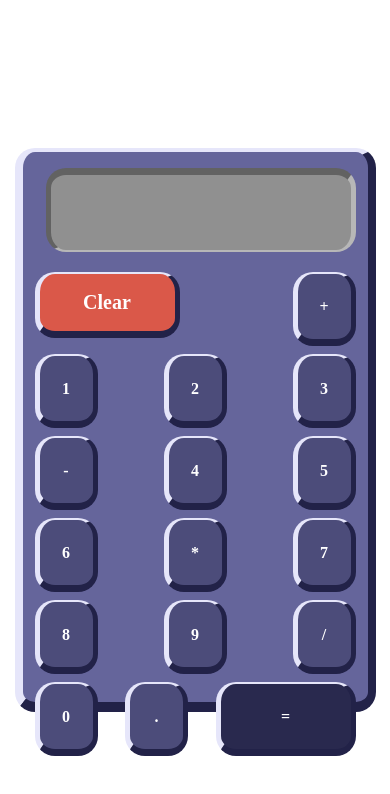
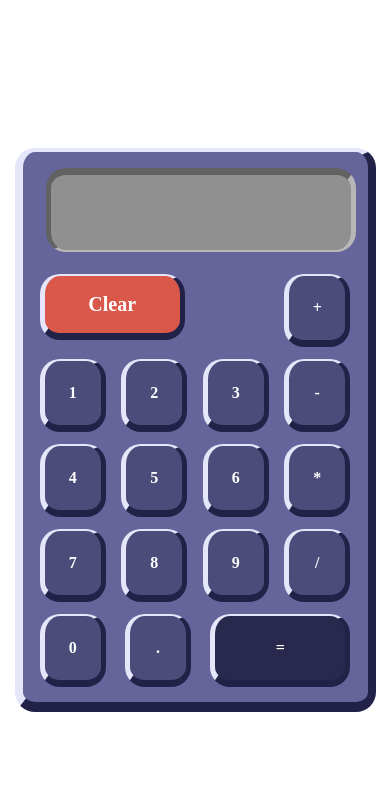
Before and after one commit to gaurav8969/Calculator-JS, a plain HTML site: page index.html in a window 390 px wide. Drawn offline with Linux system fonts and the light colour scheme.

Commit message:
switch to relative size units for more responsive design

```diff
--- a/index.html
+++ b/index.html
@@ -21,14 +21,17 @@
                 <div id="2" class="btns released">2</div>
                 <div id="3" class="btns released">3</div>
                 <div id="-" class="btns released">-</div>
+                <div class="lineBreak"></div>
                 <div id="4" class="btns released">4</div>
                 <div id="5" class="btns released">5</div>
                 <div id="6" class="btns released">6</div>
                 <div id="*" class="btns released">*</div>
+                <div class="lineBreak"></div>
                 <div id="7" class="btns released">7</div>
                 <div id="8" class="btns released">8</div>
                 <div id="9" class="btns released">9</div>
                 <div id="/" class="btns released">/</div>
+                <div class="lineBreak"></div>
                 <div id="0" class="btns released">0</div>
                 <div id="." class="btns released">.</div>
                 <div id="equals" class="btns released">=</div>
--- a/style.css
+++ b/style.css
@@ -29,7 +29,7 @@ body{
 
 #top-row{
     display:flex;
-    width:100%;
+    width:90%;
     justify-content: space-between;
 }
 
@@ -39,7 +39,7 @@ body{
 
 #rows{
     display:flex;
-    width:100%;
+    width:90%;
     justify-content: space-between;
     flex-wrap: wrap;
 }
@@ -59,9 +59,9 @@ body{
 }
 
 .btns{
-    width:53px;
-    height:65px;
-    margin:4px 12px;
+    width:3.5em;
+    height:4em;
+    margin:6px 0px;
     display:flex;
     font-weight:700;
     color:white;
```
